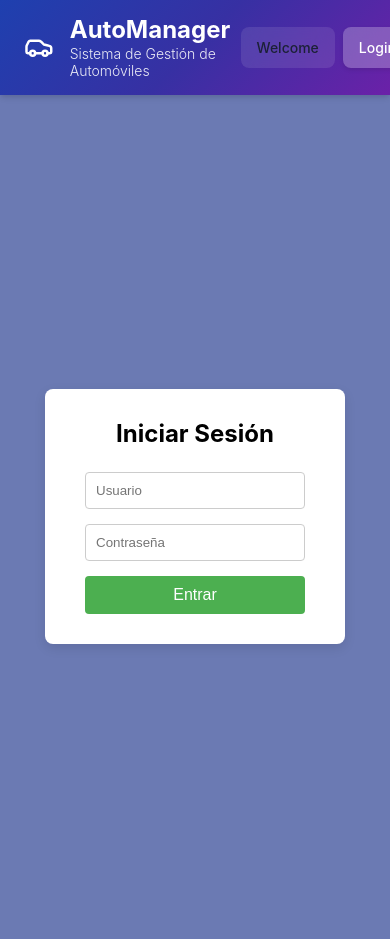
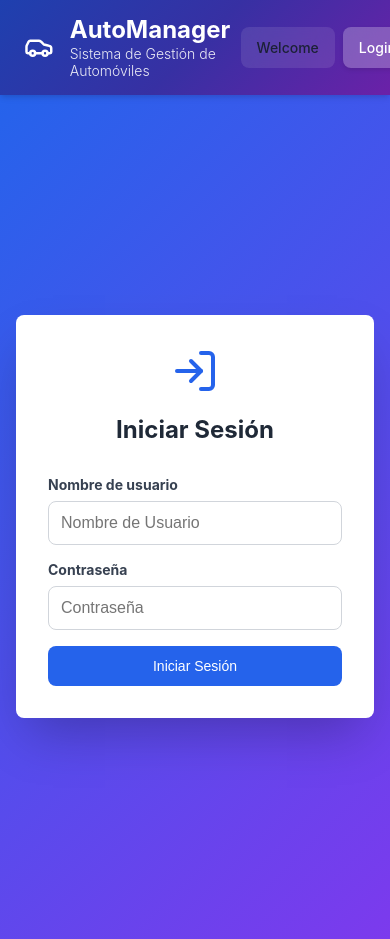
Before and after one commit to Jptorresar/prueba-autos-frontend, a React (Create React App) app: page /login in a window 390 px wide. Shown: the top 939 px of the page. Built offline with nearby package versions, Linux system fonts and the light colour scheme.

Commit message:
UIredisign v3 Login

```diff
--- a/src/components/Login.jsx
+++ b/src/components/Login.jsx
@@ -1,6 +1,7 @@
 import "../styles/Login.css";
 import { useState } from 'react';
 import api from "../api/apiService";
+import {  LogIn } from 'lucide-react';
 
 const Login = (props) => {
     const [formData, setFormData] = useState({ username: '', password: '' });
@@ -36,29 +37,38 @@ const Login = (props) => {
         }
     }
     return (
-        <div className="login-container">
-            <div className="login-card">
-                <h2 className="login-title">Iniciar Sesión</h2>
-                <form onSubmit={handleSubmit}>
+        <div className="auth-page auth-page-blue">
+            <div className="auth-container">
+                <div className="auth-header">
+                    <LogIn className="auth-icon" />
+                    <h2 className="auth-title">Iniciar Sesión</h2>
+                </div>
+                <form onSubmit={handleSubmit} className="auth-form">
+                    <div className="form-group">
+                        <label className="form-label">Nombre de usuario</label>
                         <input
-                        className="login-input"
+                            className="form-input"
                             type="text"
-                        name="username"
-                        placeholder="Usuario"
+                            placeholder="Nombre de Usuario"
                             value={formData.username}
                             onChange={handleChange}
+                            name="username"
                             required
                         />
+                    </div>
+                    <div className="form-group">
+                        <label className="form-label">Contraseña</label>
                         <input
-                        className="login-input"
+                            className="form-input"
                             type="password"
-                        name="password"
                             placeholder="Contraseña"
                             value={formData.password}
                             onChange={handleChange}
+                            name="password"
                             required
                         />
-                    <button className="login-submit" type="submit" >Entrar</button>
+                    </div>
+                    <button className="btn btn-primary btn-full" type="submit" >Iniciar Sesión</button>
                 </form>
                 {message && <div className="message">{message}</div>}
             </div>
--- a/src/styles/App.css
+++ b/src/styles/App.css
@@ -90,3 +90,43 @@ body {
 .btn-with-icon {
   gap: 0.5rem;
 }
+
+/* Formularios */
+.form-group {
+  display: flex;
+  flex-direction: column;
+}
+
+.form-label {
+  display: block;
+  color: #374151;
+  font-size: 0.875rem;
+  font-weight: bold;
+  margin-bottom: 0.5rem;
+}
+
+.form-input {
+  width: 100%;
+  padding: 0.75rem;
+  border: 1px solid #d1d5db;
+  border-radius: 0.5rem;
+  font-size: 1rem;
+  transition: border-color 0.15s ease-in-out;
+}
+
+.form-input:focus {
+  outline: none;
+  border-color: #2563eb;
+  box-shadow: 0 0 0 3px rgba(37, 99, 235, 0.1);
+}
+
+.form-input-green:focus {
+  border-color: #16a34a;
+  box-shadow: 0 0 0 3px rgba(22, 163, 74, 0.1);
+}
+
+.form-grid {
+  display: grid;
+  grid-template-columns: 1fr 1fr;
+  gap: 1rem;
+}
--- a/src/styles/Login.css
+++ b/src/styles/Login.css
@@ -1,45 +1,59 @@
-.login-container {
-    background-color: #6B7AB3;
-    height: 100vh;
-    display: flex;
-    justify-content: center;
-    align-items: center;
+/* Páginas de Autenticación */
+.auth-page {
+  min-height: 100vh;
+  display: flex;
+  align-items: center;
+  justify-content: center;
+  padding: 2rem 0;
 }
 
-.login-card {
-    background-color: #fff;
-    padding: 30px 40px;
-    border-radius: 8px;
-    box-shadow: 0 4px 12px rgba(0, 0, 0, 0.1);
-    width: 300px;
+.auth-page-blue {
+  background: linear-gradient(135deg, #2563eb 0%, #7c3aed 100%);
 }
 
-.login-title {
-    text-align: center;
-    margin-bottom: 24px;
+.auth-page-green {
+  background: linear-gradient(135deg, #16a34a 0%, #2563eb 100%);
 }
 
-.login-input {
-    width: 100%;
-    padding: 10px;
-    margin-bottom: 15px;
-    border: 1px solid #ccc;
-    border-radius: 4px;
+.auth-container {
+  background-color: white;
+  border-radius: 0.5rem;
+  box-shadow: 0 25px 50px -12px rgba(0, 0, 0, 0.25);
+  padding: 2rem;
+  max-width: 28rem;
+  width: 100%;
+  margin: 0 1rem;
 }
 
-.login-submit {
-    width: 100%;
-    padding: 10px;
-    background-color: #4CAF50;
-    color: #fff;
-    border: none;
-    border-radius: 4px;
-    font-size: 16px;
-    cursor: pointer;
+.auth-header {
+  text-align: center;
+  margin-bottom: 2rem;
 }
 
-.message {
-    margin-top: 15px;
-    text-align: center;
-    color: red;
+.auth-icon {
+  width: 3rem;
+  height: 3rem;
+  color: #2563eb;
+  margin: 0 auto 1rem;
 }
+
+.auth-icon-green {
+  color: #16a34a;
+}
+
+.auth-title {
+  font-size: 1.5rem;
+  font-weight: bold;
+  color: #1f2937;
+}
+
+.auth-form {
+  display: flex;
+  flex-direction: column;
+  gap: 1rem;
+}
+
+.auth-footer {
+  margin-top: 1rem;
+  text-align: center;
+}
```
Also changed, not shown: src/styles/full.css (+0 -100 lines). Lines whose indentation alone changed are shown as unchanged.
